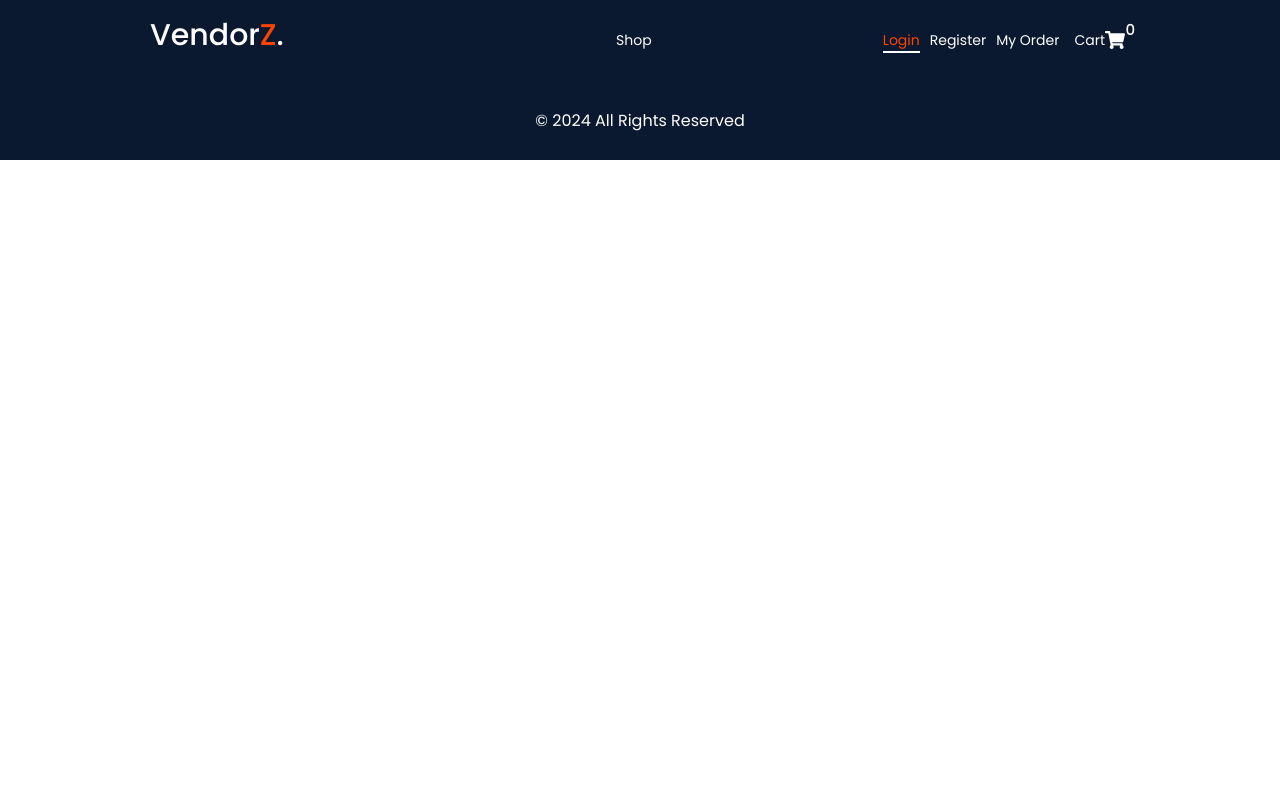
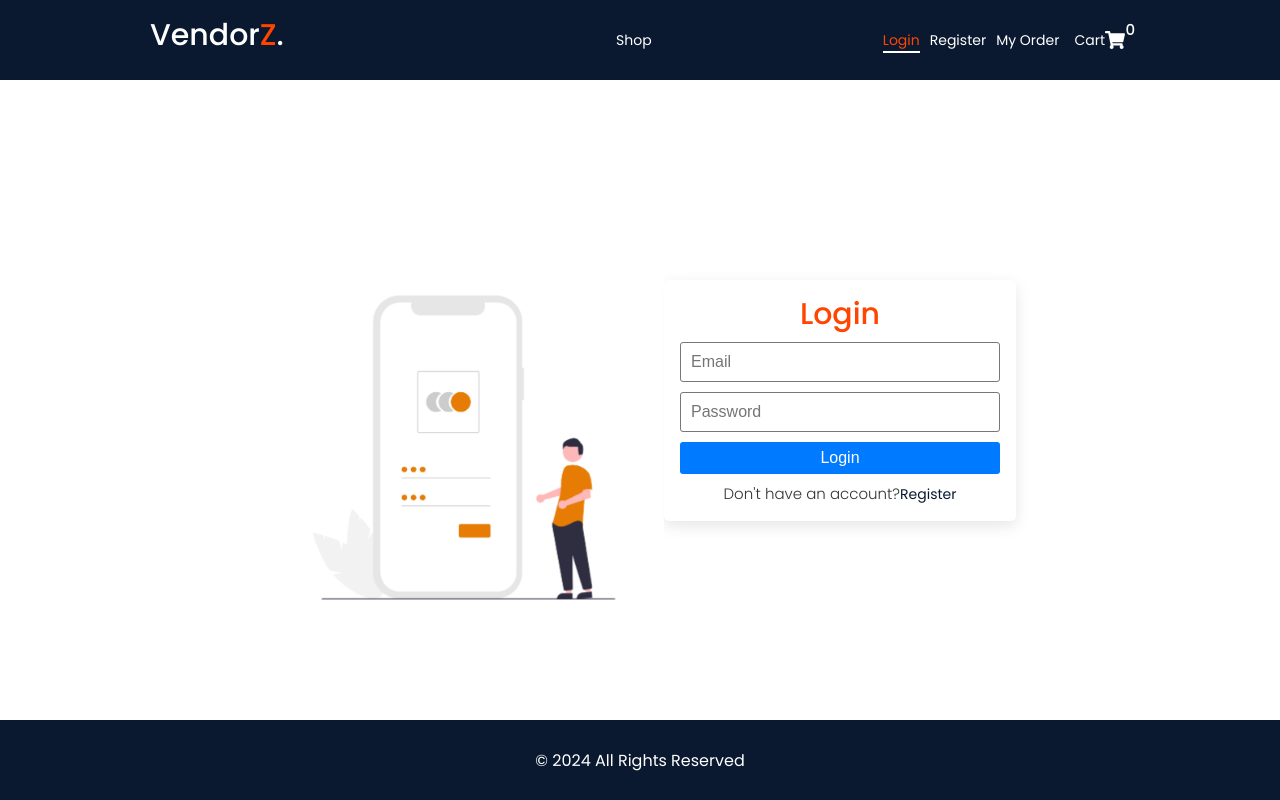
Before and after one commit to PushOak/vendorz, a React (Create React App) app in the folder client/: page /login in a window 1280 px wide. Built offline with nearby package versions, Linux system fonts and the light colour scheme.

Commit message:
loginForm

```diff
--- a/client/src/App.js
+++ b/client/src/App.js
@@ -3,6 +3,8 @@
 
 // Pages
 import Home from "./pages/home/Home";
+import Login from "./pages/auth/Login";
+import Register from "./pages/auth/Register";
 
 // Components
 import Header from "./components/header/Header";
@@ -16,6 +18,8 @@
         <Header />
         <Routes>
           <Route path="/" element={<Home />} />
+          <Route path="/login" element={<Login />} />
+          <Route path="/register" element={<Register />} />
         </Routes>
         <Footer />
       </BrowserRouter>
--- /dev/null
+++ b/client/src/components/card/Card.jsx
@@ -0,0 +1,12 @@
+import React from "react";
+import styles from "./card.module.scss";
+
+export default function Card({ children, cardClass }) {
+    return (
+        <>
+            <div className={`${styles.card} ${cardClass}`}>
+                {children}
+            </div>
+        </>
+    );
+};
--- /dev/null
+++ b/client/src/components/card/card.module.scss
@@ -0,0 +1,6 @@
+.card {
+  border: 1px solid transparent;
+  border-radius: 5px;
+  box-shadow: var(--box-shadow);
+  overflow: hidden;
+}
--- /dev/null
+++ b/client/src/pages/auth/Login.jsx
@@ -0,0 +1,51 @@
+import React, { useState } from "react";
+import styles from "./auth.module.scss";
+import loginImg from "../../assets/login.png";
+import Card from "../../components/card/Card";
+import { Link } from "react-router-dom";
+
+export default function Login() {
+    const [email, setEmail] = useState("");
+    const [password, setPassword] = useState("");
+
+    const loginUser = () => { };
+
+    return (
+        <>
+            <section className={`container ${styles.auth}`}>
+                <div className={styles.img}>
+                    <img src={loginImg} alt="login" width="400" />
+                </div>
+
+                <Card>
+                    <div className={styles.form}>
+                        <h2>Login</h2>
+                        <form onSubmit={loginUser}>
+                            <input
+                                type="text"
+                                placeholder="Email"
+                                value={email}
+                                onChange={(e) => setEmail(e.target.value)}
+                            />
+                            <input
+                                type="password"
+                                placeholder="Password"
+                                value={password}
+                                onChange={(e) => setPassword(e.target.value)}
+                            />
+                            <button type="submit" className="--btn --btn-primary --btn-block">
+                                Login
+                            </button>
+                        </form>
+                        <span className={styles.register}>
+                            <p>Don't have an account?</p>
+                            <Link to="/register">
+                                Register
+                            </Link>
+                        </span>
+                    </div>
+                </Card>
+            </section>
+        </>
+    );
+};
--- /dev/null
+++ b/client/src/pages/auth/Register.jsx
@@ -0,0 +1,10 @@
+import React from "react";
+import styles from "./auth.module.scss";
+
+export default function Register() {
+    return (
+        <>
+            <div>Register</div>
+        </>
+    );
+};
--- /dev/null
+++ b/client/src/pages/auth/auth.module.scss
@@ -0,0 +1,74 @@
+.auth {
+  min-height: 80vh;
+  display: flex;
+  justify-content: center;
+  align-items: center;
+
+  .img {
+    animation: slide-down 0.5s ease;
+  }
+
+  .form {
+    width: 35rem;
+    padding: 1.5rem;
+    animation: slide-up 0.5s ease;
+    h2 {
+      color: var(--color-danger);
+      text-align: center;
+    }
+    form {
+      input[type="text"],
+      input[type="email"],
+      input[type="password"] {
+        display: block;
+        font-size: 1.6rem;
+        font-weight: 300;
+        padding: 1rem;
+        margin: 1rem auto;
+        width: 100%;
+        border: 1px solid #777;
+        border-radius: 3px;
+        outline: none;
+      }
+      .links {
+        display: flex;
+        justify-content: space-between;
+        margin: 5px 0;
+      }
+
+      p {
+        text-align: center;
+        margin: 1rem;
+      }
+    }
+    .register {
+      display: flex;
+      justify-content: center;
+      align-items: center;
+      margin-top: 1rem;
+    }
+  }
+
+  @keyframes slide-up {
+    0% {
+      transform: translateY(-5rem);
+    }
+    100% {
+      transform: translateY(0);
+    }
+  }
+  @keyframes slide-down {
+    0% {
+      transform: translateY(5rem);
+    }
+    100% {
+      transform: translateY(0);
+    }
+  }
+}
+
+@media screen and (max-width: 700px) {
+  .img {
+    display: none;
+  }
+}
```
